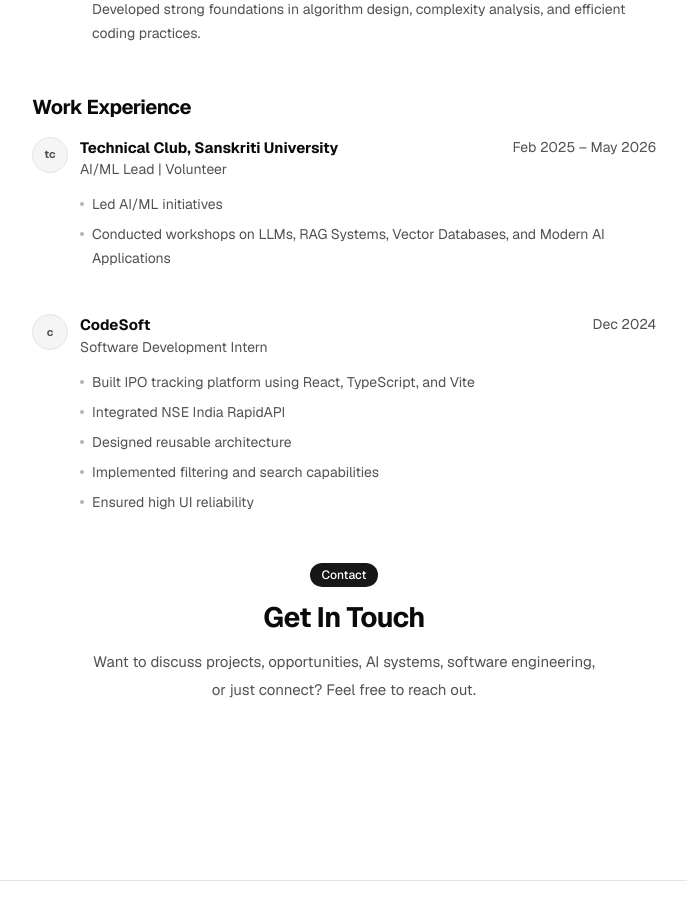
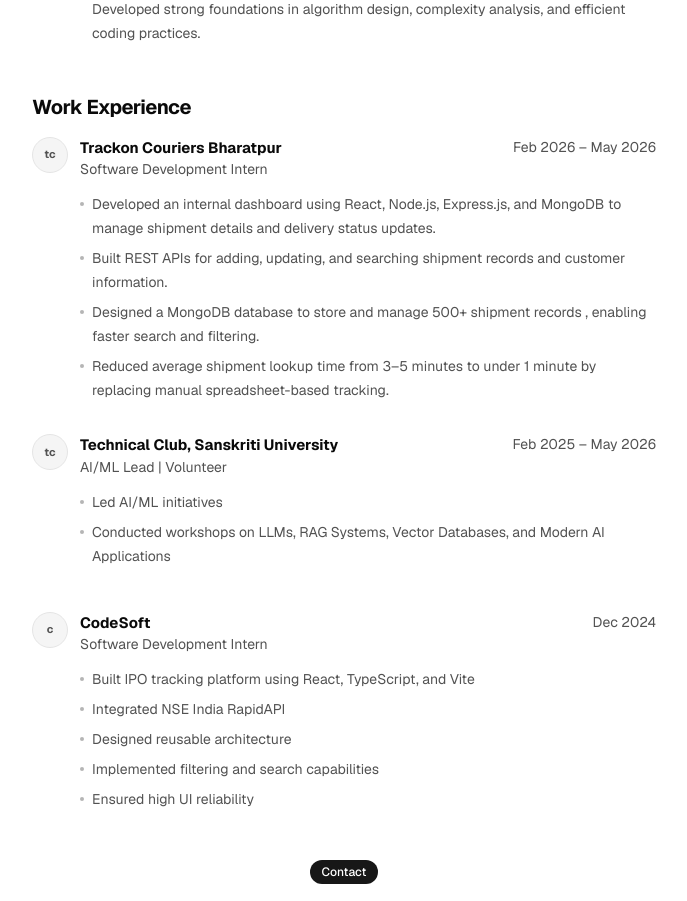
Before and after one commit to devxml/devverma, a Next.js app: page / in a window 1280 px wide. Shown: the part 3480-4381 px from the top of the page, without its empty margins (296-983 px from the left). Built offline with nearby package versions, Linux system fonts and the light colour scheme.

Commit message:
added new experience

```diff
--- a/src/data/portfolio.ts
+++ b/src/data/portfolio.ts
@@ -231,6 +231,20 @@
 
 export const experience = [
   {
+    id: "trackon-intern",
+    role: "Software Development Intern",
+    company: "Trackon Couriers Bharatpur",
+    type: null,
+    period: "Feb 2026 – May 2026",
+    highlights: [
+      "Developed an internal dashboard using  React, Node.js,  Express.js,  and  MongoDB  to manage shipment details  and delivery status updates.",
+      "Built  REST APIs  for adding, updating, and searching  shipment records and customer information.",
+      "Designed a MongoDB database to store and manage  500+  shipment records  , enabling faster search and filtering.",
+      "  Reduced average shipment lookup time from  3–5 minutes  to under 1 minute  by replacing manual spreadsheet-based tracking.",
+    ],
+    workshopTopics: null,
+  },
+  {
     id: "ai-ml-lead",
     role: "AI/ML Lead",
     company: "Technical Club, Sanskriti University",
```
